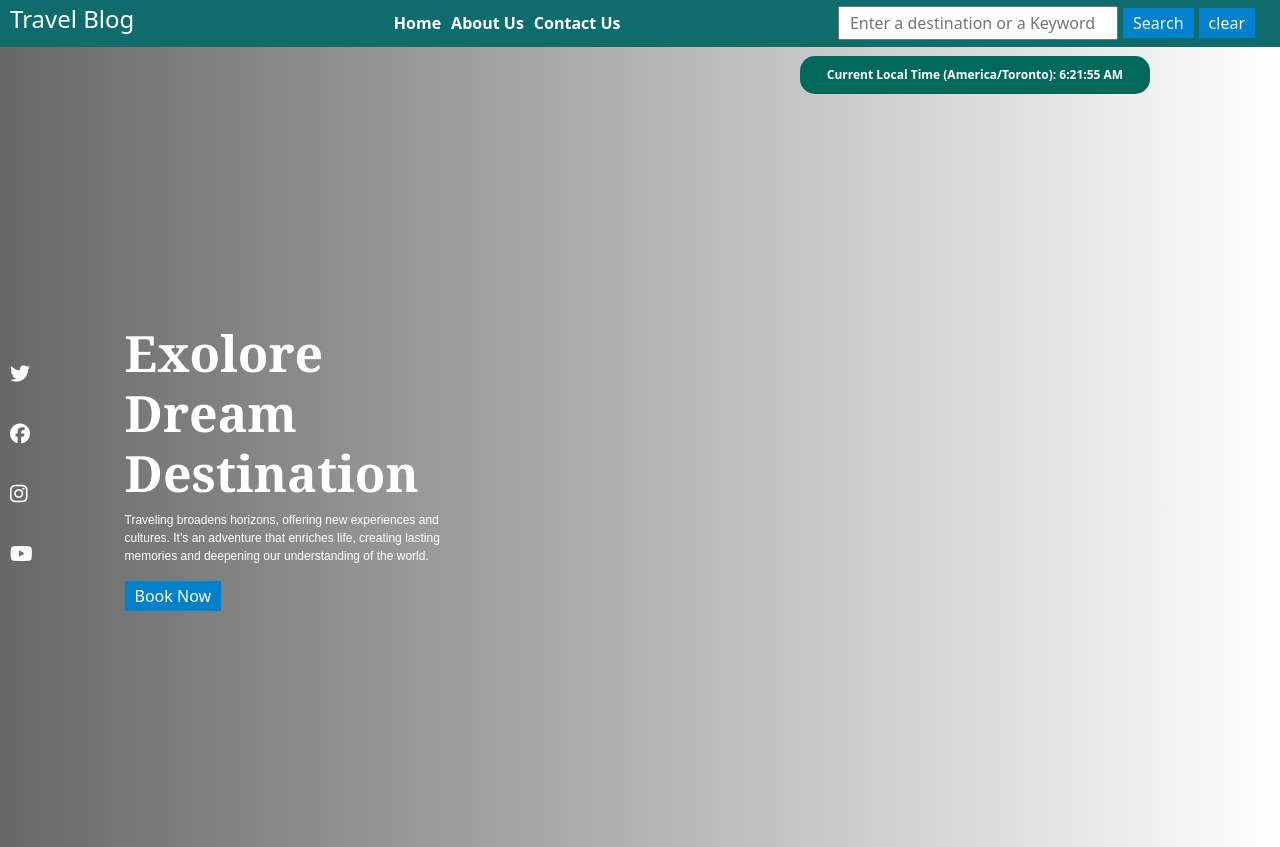
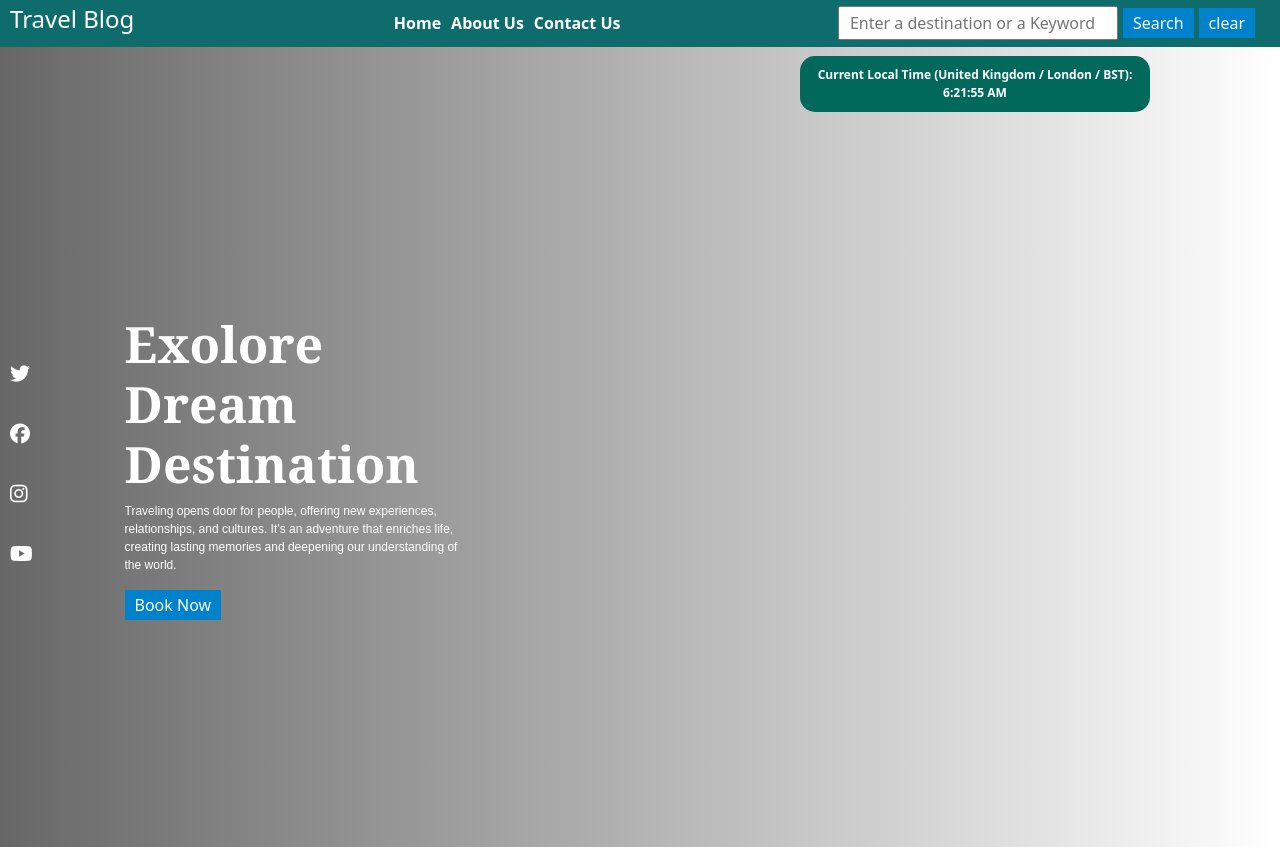
Before and after one commit to omsinj/Travel_Recommendation, a plain HTML site: page index.html in a window 1280 px wide. Drawn offline with nearby package versions, Linux system fonts and the light colour scheme.

Commit message:
Update index.html

```diff
--- a/index.html
+++ b/index.html
@@ -14,7 +14,7 @@
 <!-- Header -->
     <header class="headerContainer ">
         <div class="headerLogo">
-            <!-- <img src="" alt="Travel Blog"> -->
+            <!-- <img src="" alt="Travel Blog for you. We go the distance, you enjoy the reward"> -->
              <h4>Travel Blog</h4>
         </div>
 
@@ -39,7 +39,7 @@
             <div class="resultsContainer" id="resultsContainer">
 
                 <div class="time-banner">
-                    Current Local Time (America/Toronto): 6:21:55 AM
+                    Current Local Time (United Kingdom / London / BST): 6:21:55 AM
                 </div>
                 <!-- First result card -->
                 <!-- <div class="card">
@@ -52,10 +52,10 @@
                  </div> -->
                 <!-- another result card -->
                 <!-- <div class="card">
-                    <img src="./Images/heroSection background image.jpg" alt="Toronto">
+                    <img src="./Images/background-image.jpg" alt="Toronto">
                     <div class="card-content">
-                        <h2>Toronto, Canada</h2>
-                        <p>A diverse and cosmopolitan city, Toronto is known for its iconic CN Tower, cultural events, and diverse
+                        <h2>Glasgow, United Kingdom</h2>
+                        <p>A diverse and cosmopolitan city, Glasgow is known for its iconic historic buildings, cultural events, and diverse
                             neighborhoods.</p>
                         <a href="#" class="btn">Visit</a>
                     </div>
@@ -83,7 +83,7 @@
         </div>
         <div class="textSection">
             <h1>Exolore <br>Dream <br> Destination</h1>
-            <p>Traveling broadens horizons, offering new experiences and cultures. It’s an adventure that enriches life, creating lasting memories and deepening our understanding of the world.</p>
+            <p>Traveling opens door for people, offering new experiences, relationships, and cultures. It’s an adventure that enriches life, creating lasting memories and deepening our understanding of the world.</p>
             <button class="btn" id="bookNow">Book Now</button>
 
         </div>
```
